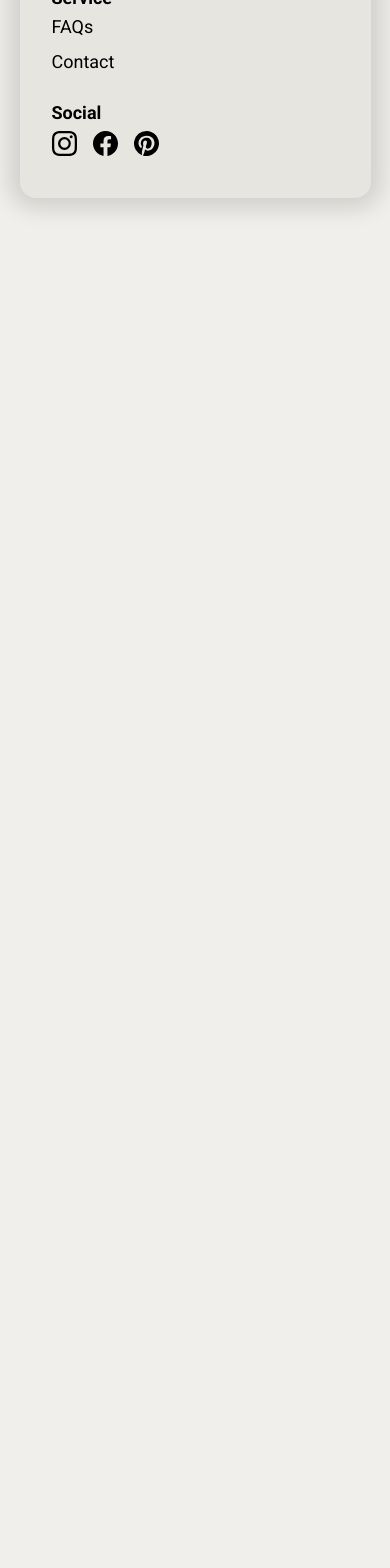
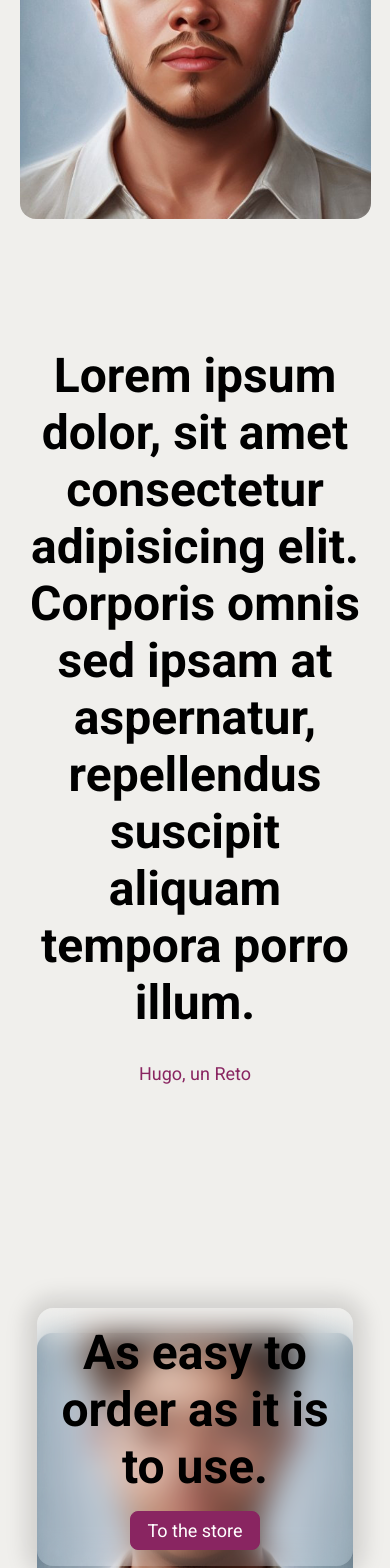
Before and after one commit to fernandopanduro/Macy, a React (Vite) app: page /about in a window 390 px wide. Shown: the part 3991-5559 px from the top of the page. Before the commit the page ends 4221 px from the top, so only its background shows below. Built offline with nearby package versions, Linux system fonts and the light colour scheme.

Commit message:
Agregado componente de order

```diff
--- /dev/null
+++ b/src/assets/components/Order/Order.jsx
@@ -0,0 +1,23 @@
+import styles from './Order.module.css';
+import { Parallax, ParallaxProvider } from 'react-scroll-parallax';
+import Button from '../Button/Button';
+import img from '../../pictures/img/img1.jpg'
+
+export default function Order() {
+  return (
+    <div className={`container ${styles.order}`}>
+        <ParallaxProvider>
+          <Parallax
+            speed={-10} >
+            <picture className={styles.orderPicture}>
+              <img className={styles.orderImg} src={img} alt="" />
+            </picture>
+          </Parallax>
+        </ParallaxProvider>
+        <div className={`glassmorphism ${styles.orderDescription}`}>
+          <h3 className='title'>As easy to order as it is to use.</h3>
+          <Button text='To the store' to='/order' />
+        </div>
+    </div>
+  )
+}
--- /dev/null
+++ b/src/assets/components/Order/Order.module.css
@@ -0,0 +1,55 @@
+/* Order */
+.order {
+    position: relative;
+}
+
+.orderPicture {
+    display: block;
+    width: 80%;
+    max-width: 48rem;
+    max-height: 31.25rem;
+    border-radius: var(--border-radius-m);
+    overflow: hidden;
+}
+
+@media (max-width: 768px) {
+    .orderPicture {
+        width: 100%;
+    }
+}
+
+.orderImg {
+    width: 100%;
+    height: 100%;
+    object-fit: cover;
+}
+
+.orderDescription {
+    display: flex;
+    flex-direction: column;
+    gap: var(--margin-m);
+    padding: var(--margin-m);
+    max-width: 26.25rem;
+    height: max-content;
+
+    position: absolute;
+    top: 30%;
+    right: 0;
+}
+
+@media (max-width: 768px) {
+    .orderDescription {
+        align-items: center;
+        left: 20%;
+    }
+
+    .orderDescription h3 {
+        text-align: center;
+    }
+}
+
+@media (max-width: 525px) {
+    .orderDescription {
+        left: 0;
+    }
+}
--- a/src/assets/pages/About/About.jsx
+++ b/src/assets/pages/About/About.jsx
@@ -2,10 +2,11 @@ import CardAbout from '../../components/CardAbout/CardAbout';
 import styles from './About.module.css';
 
 import img from '../../pictures/img/img1.jpg'
+import Order from '../../components/Order/Order';
 
 export default function About() {
   return (
-    <main className={`container`}>
+    <main className={`container ${styles.about}`}>
         <section>
             <h2 className={`title ${styles.title}`}>Lorem ipsum dolor, sit amet consectetur adipisicing elit. Corporis omnis sed ipsam at aspernatur, repellendus suscipit aliquam tempora porro illum.</h2>
             <h2 className={`title ${styles.title}`}>Lorem ipsum dolor, sit amet consectetur adipisicing elit. Corporis omnis sed ipsam at aspernatur, repellendus suscipit aliquam tempora porro illum.</h2>
@@ -37,6 +38,16 @@ export default function About() {
                 translateY={['-80px', '30px']} />
             </div>
         </section>
+
+        <img className={styles.img} src={img} alt="" />
+
+        <section>
+          <h2 className={`title ${styles.title}`}>Lorem ipsum dolor, sit amet consectetur adipisicing elit. Corporis omnis sed ipsam at aspernatur, repellendus suscipit aliquam tempora porro illum.</h2>
+          <p className={styles.paragraph}>Hugo, un Reto</p>
+        </section>
+
+        <Order />
+
     </main>
   )
 }
--- a/src/assets/pages/About/About.module.css
+++ b/src/assets/pages/About/About.module.css
@@ -1,3 +1,9 @@
+.about {
+    display: flex;
+    flex-direction: column;
+    gap: var(--margin-top);
+}
+
 .cardsAboutContainer {
     width: 100%;
     display: grid;
@@ -11,7 +17,17 @@
     }
 }
 
+.img {
+    border-radius: var(--border-radius-m);
+}
+
 .title {
     text-align: center;
     margin-bottom: var(--margin-x);
 }
+
+.paragraph {
+    text-align: center;
+    color: var(--color-primary);
+    font-size: var(--font-size-s);
+}
--- a/src/assets/pages/Home/Home.jsx
+++ b/src/assets/pages/Home/Home.jsx
@@ -4,7 +4,7 @@ import img2 from '../../pictures/img/img1.jpg';
 import img1 from '../../pictures/img/img2.jpg';
 import ParallaxCard from '../../components/Parallax/ParallaxCard';
 import Button from '../../components/Button/Button';
-import { Parallax, ParallaxProvider } from 'react-scroll-parallax';
+import Order from '../../components/Order/Order';
 
 
 export default function Home() {
@@ -27,20 +27,7 @@ export default function Home() {
           <Button text='Product Details' to='/productdetails' />
         </div>
       </div>
-      <div className={`container ${styles.order}`}>
-        <ParallaxProvider>
-          <Parallax
-            speed={-10} >
-            <picture className={styles.orderPicture}>
-              <img className={styles.orderImg} src={img2} alt="" />
-            </picture>
-          </Parallax>
-        </ParallaxProvider>
-        <div className={`glassmorphism ${styles.orderDescription}`}>
-          <h3 className='title'>As easy to order as it is to use.</h3>
-          <Button text='To the store' to='/order' />
-        </div>
-      </div>
+      <Order />
     </section>
     </>
   )
--- a/src/assets/pages/Home/Home.module.css
+++ b/src/assets/pages/Home/Home.module.css
@@ -26,59 +26,3 @@
     flex-direction: column;
     gap: var(--margin-x);
 }
-
-/* Order */
-.order {
-    position: relative;
-}
-
-.orderPicture {
-    display: block;
-    width: 80%;
-    max-width: 48rem;
-    max-height: 31.25rem;
-    border-radius: var(--border-radius-m);
-    overflow: hidden;
-}
-
-@media (max-width: 768px) {
-    .orderPicture {
-        width: 100%;
-    }
-}
-
-.orderImg {
-    width: 100%;
-    height: 100%;
-    object-fit: cover;
-}
-
-.orderDescription {
-    display: flex;
-    flex-direction: column;
-    gap: var(--margin-m);
-    padding: var(--margin-m);
-    max-width: 26.25rem;
-    height: max-content;
-
-    position: absolute;
-    top: 30%;
-    right: 0;
-}
-
-@media (max-width: 768px) {
-    .orderDescription {
-        align-items: center;
-        left: 20%;
-    }
-
-    .orderDescription h3 {
-        text-align: center;
-    }
-}
-
-@media (max-width: 525px) {
-    .orderDescription {
-        left: 0;
-    }
-}
```
